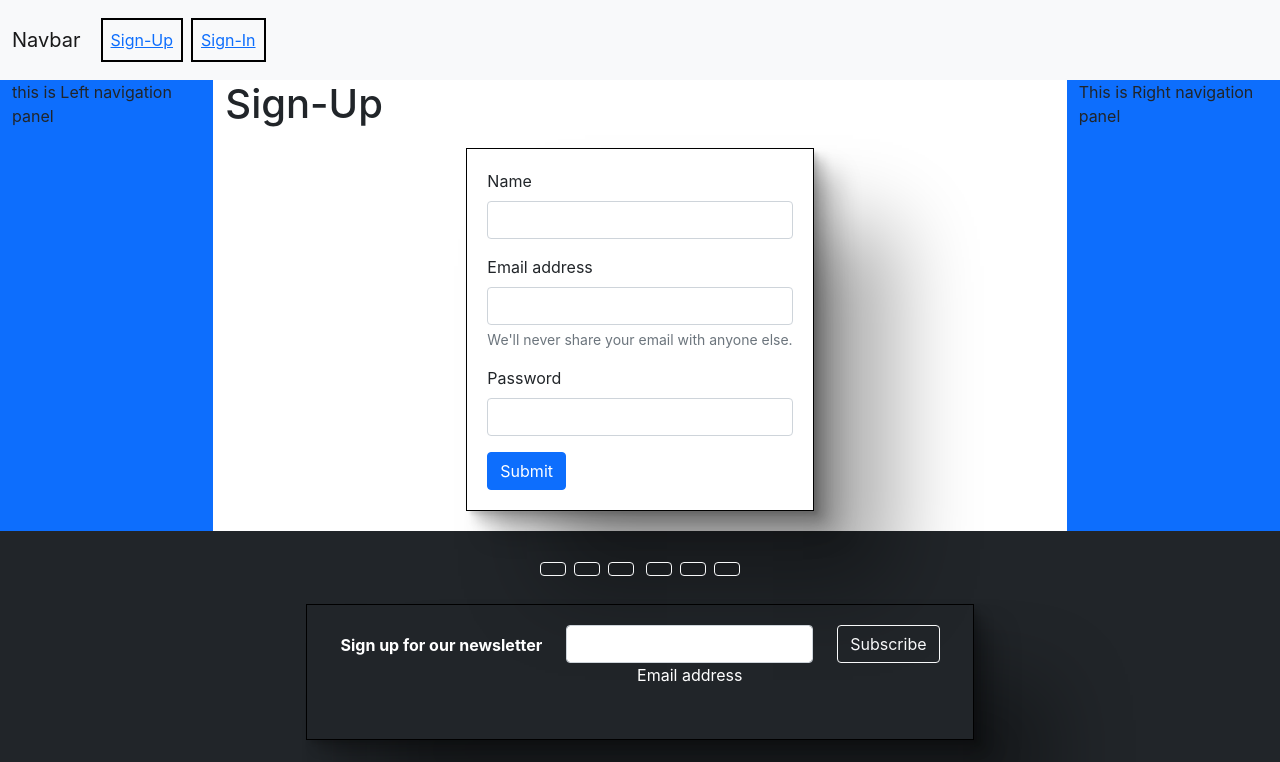
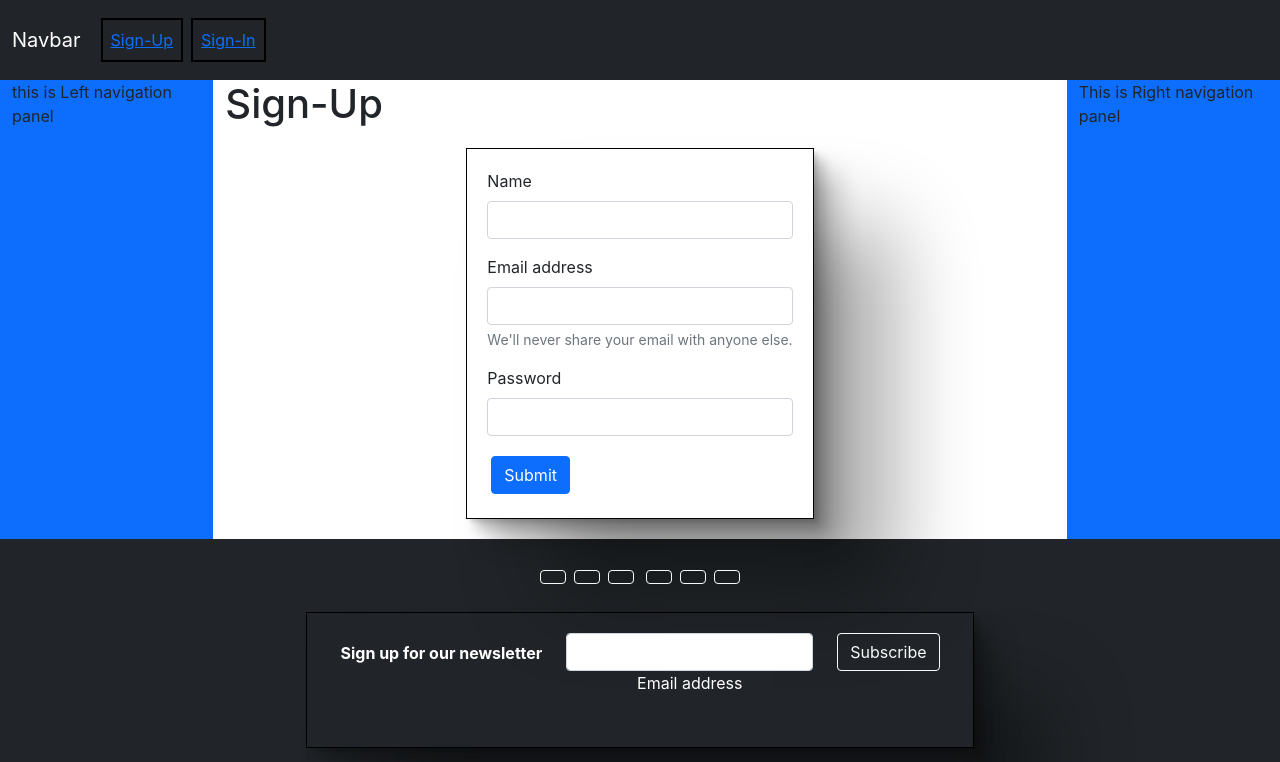
Before and after one commit to saharshg29/Vel-Tech, a React (Create React App) app in the folder client/: page /signup in a window 1280 px wide. Shown: the top 762 px of the page. Built offline with nearby package versions, Linux system fonts and the light colour scheme.

Commit message:
Some changes in Bootstrap

```diff
--- a/client/src/Components/Screen/Nav/Navbar.jsx
+++ b/client/src/Components/Screen/Nav/Navbar.jsx
@@ -6,9 +6,9 @@ export default function Navbar() {
   const navigate = useNavigate();
   return (
     <>
-      <nav className="navbar navbar-expand-lg navbar-light bg-light">
+      <nav className="navbar navbar-expand-lg navbar-light bg-dark">
         <div className="container-fluid">
-          <a className="navbar-brand" href="#">
+          <a className="navbar-brand text-white" href="#">
             Navbar
           </a>
           <button
@@ -25,7 +25,7 @@ export default function Navbar() {
           <div className="collapse navbar-collapse" id="navbarSupportedContent">
             <ul className="navbar-nav me-auto mb-2 mb-lg-0">
               <li className="nav-item">
-                <span className="nav-link active" aria-current="page" href="#">
+                <span className="nav-link text-white" aria-current="page" href="#">
                   <NavLink to="/signup" end>
                     Sign-Up
                   </NavLink>
--- a/client/src/Components/Screen/SignIn/SignIn.jsx
+++ b/client/src/Components/Screen/SignIn/SignIn.jsx
@@ -1,11 +1,12 @@
 import React from "react";
 import { useState } from "react";
+import { useNavigate } from "react-router-dom";
 import "./signin.css";
+import M from "materialize-css";
 
 export default function SignIn() {
   const [email, setEmail] = useState("");
   const [password, setPassWord] = useState("");
-
   const Data = { email, password };
 
   const onSubmission = (e) => {
--- a/client/src/Components/Screen/SignUp/SignUp.jsx
+++ b/client/src/Components/Screen/SignUp/SignUp.jsx
@@ -4,7 +4,7 @@ import { useNavigate } from "react-router-dom";
 import "./app.css";
 
 export default function SignUp() {
-  const navigate = useNavigate()
+  const navigate = useNavigate();
   const [name, setName] = useState("");
   const [email, setEmail] = useState("");
   const [password, setPassWord] = useState("");
@@ -12,24 +12,25 @@ export default function SignUp() {
   const Data = { name, email, password };
 
   const onSubmission = (e) => {
-    e.preventDefault();
     console.log("form submitted with data", Data);
-    navigate('/signin')
+    navigate("/signin");
   };
 
   return (
     <>
       <div className="form">
         <h1>Sign-Up</h1>
-        <form>
+        <form
+          onSubmit={() => {
+            onSubmission();
+          }}
+        >
           <div className="mb-3">
-            <label htmlFor="exampleInputEmail1" className="form-label">
-              Name
-            </label>
+            <label className="form-label">Name</label>
             <input
               type="email"
+              value={name}
               className="form-control"
-              id="exampleInputEmail1"
               aria-describedby="emailHelp"
               onChange={(e) => {
                 setName(e.target.value);
@@ -37,13 +38,11 @@ export default function SignUp() {
             />
           </div>
           <div className="mb-3">
-            <label htmlFor="exampleInputEmail1" className="form-label">
-              Email address
-            </label>
+            <label className="form-label">Email address</label>
             <input
               type="email"
               className="form-control"
-              id="exampleInputEmail1"
+              value={email}
               aria-describedby="emailHelp"
               onChange={(e) => {
                 setEmail(e.target.value);
@@ -59,6 +58,7 @@ export default function SignUp() {
             </label>
             <input
               type="password"
+              value={password}
               className="form-control"
               id="exampleInputPassword1"
               onChange={(e) => {
@@ -67,12 +67,15 @@ export default function SignUp() {
             />
           </div>
 
-          <button
+          <span
             className="btn btn-primary"
-            onClick={() => onSubmission()}
+            onClick={() => {
+              onSubmission();
+              navigate("/signin");
+            }}
           >
             Submit
-          </button>
+          </span>
         </form>
       </div>
     </>
```
